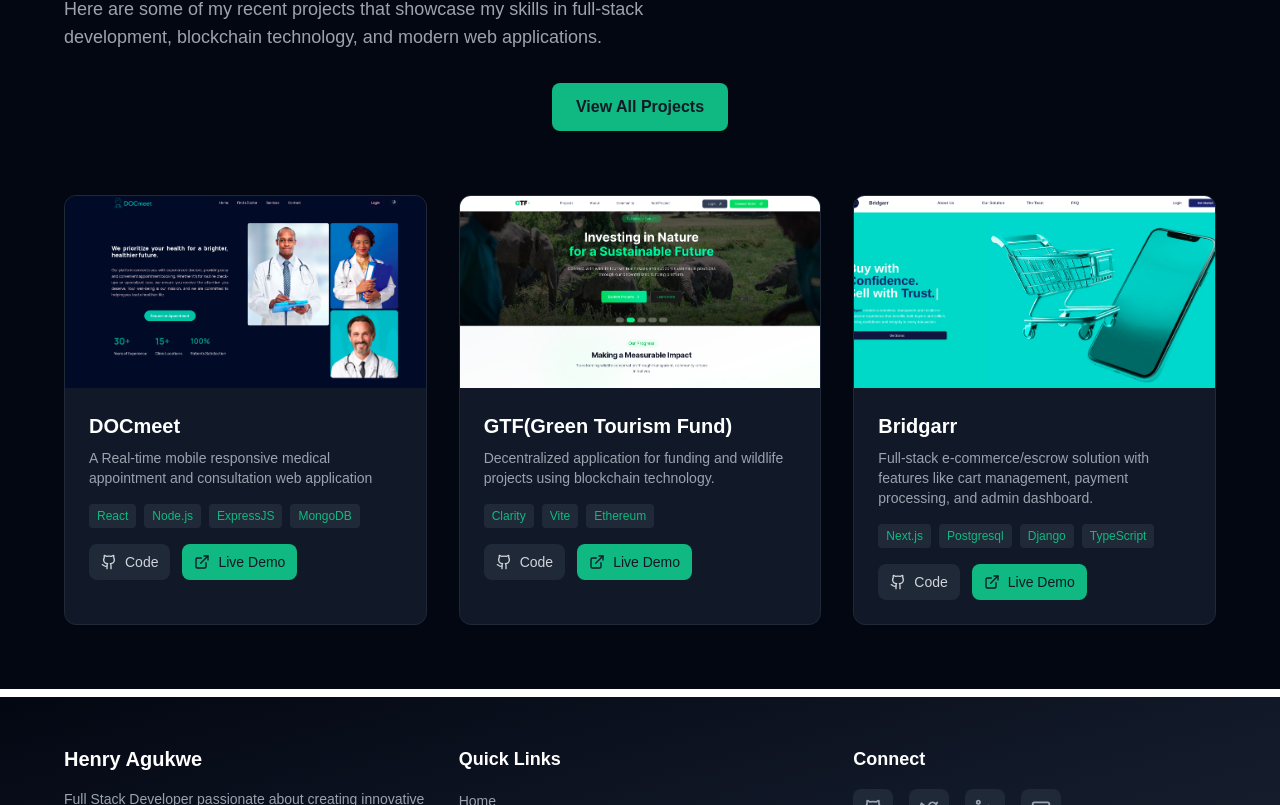
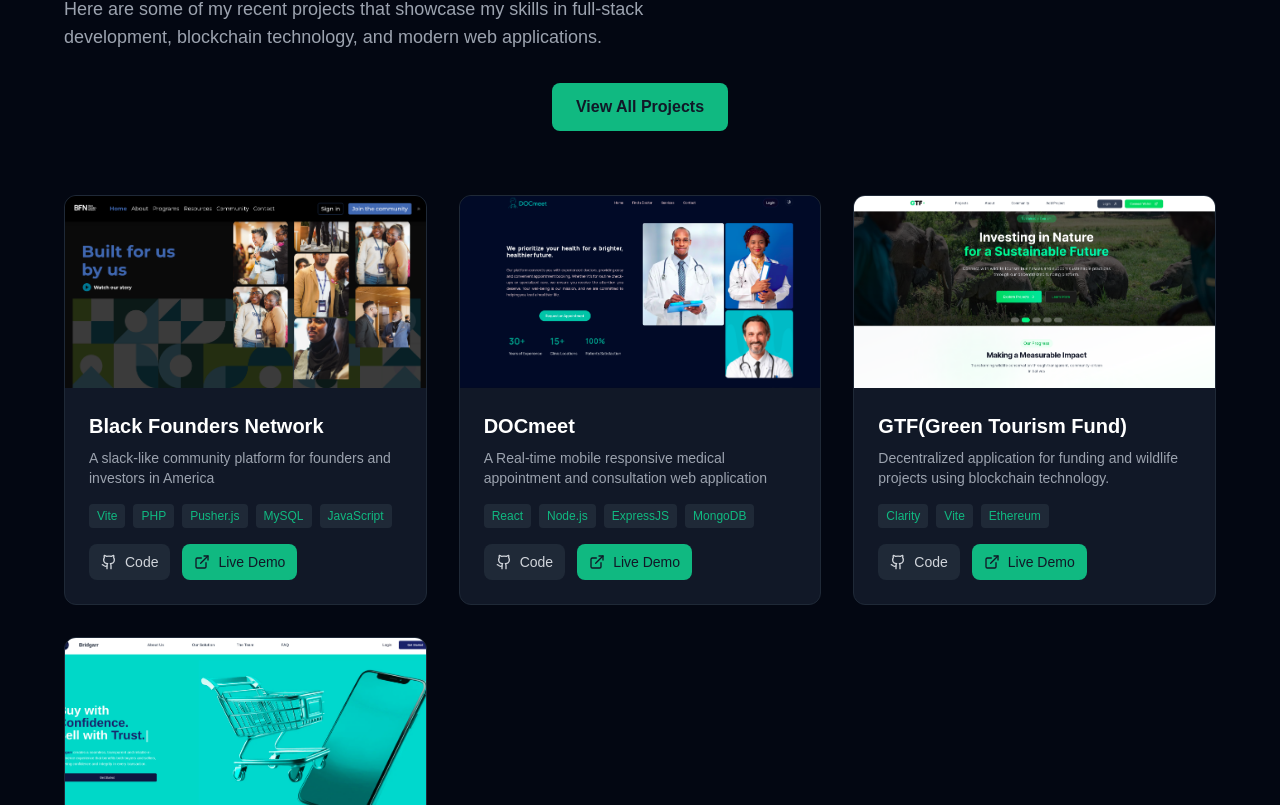
Before and after one commit to TheDEV111/Portfolio, a React (Vite) app: page / in a window 1280 px wide. Shown: the part 997-1802 px from the top of the page. Built offline with nearby package versions, Linux system fonts and the light colour scheme; no server answers; a web font is replaced by a local one.

Commit message:
feat: Add Black Founders Network project details to portfolio

```diff
--- a/src/Components/ProjectList.tsx
+++ b/src/Components/ProjectList.tsx
@@ -117,6 +117,26 @@ const ProjectList: React.FC = () => {
   const categories = ['All', 'Full Stack', 'Blockchain', 'Backend', 'Frontend'];
 
   const projects: Project[] = [
+    {
+      title: "Black Founders Network",
+      description: "A slack-like community platform for founders and investors in America",
+      longDescription: "Black Founders Network is a comprehensive community platform designed to connect Black entrepreneurs, founders, and investors across America. Built with real-time communication features, the platform facilitates networking, resource sharing, mentorship opportunities, and collaborative growth. It serves as a digital hub where founders can showcase their startups, seek funding, share insights, and build meaningful connections within the Black entrepreneurship ecosystem.",
+      tech: ["Vite", "PHP", "Pusher.js", "MySQL", "JavaScript"],
+      github: "https://github.com/private",
+      live: "https://blackfounders.network/",
+      icon: Globe,
+      category: "Frontend",
+      image: "/BFN.png",
+      features: [
+        "Real-time messaging and notifications",
+        "Community channels and direct messaging",
+        "Founder and investor profiles",
+        "Resource sharing and networking tools",
+        "Event management and announcements"
+      ],
+      challenges: "Building a scalable real-time messaging system with Pusher.js while ensuring smooth user experience across different devices. Managing complex user relationships and implementing efficient database queries for community interactions.",
+      outcome: "Successfully launched with an active community of founders and investors. Platform facilitates meaningful connections and has become a vital resource for Black entrepreneurship in America."
+    },
     {
       title: "African Trade Empire",
       description: "African Trade Empire is an innovative NFT card game and trading platform built on the Flow blockchain",
--- a/src/Components/Projects.tsx
+++ b/src/Components/Projects.tsx
@@ -6,6 +6,25 @@ import type { Project } from '@/types';
 
 const ProjectsSection: React.FC = () => {
   const projects: Project[] = [
+    {
+      title: "Black Founders Network",
+      description: "A slack-like community platform for founders and investors in America",
+      longDescription: "Black Founders Network is a comprehensive community platform designed to connect Black entrepreneurs, founders, and investors across America. Built with real-time communication features, the platform facilitates networking, resource sharing, mentorship opportunities, and collaborative growth. It serves as a digital hub where founders can showcase their startups, seek funding, share insights, and build meaningful connections within the Black entrepreneurship ecosystem.",
+      tech: ["Vite", "PHP", "Pusher.js", "MySQL", "JavaScript"],
+      github: "https://github.com/private",
+      live: "https://blackfounders.network/",
+      image: "/BFN.png",
+      category: "Frontend",
+      features: [
+        "Real-time messaging and notifications",
+        "Community channels and direct messaging",
+        "Founder and investor profiles",
+        "Resource sharing and networking tools",
+        "Event management and announcements"
+      ],
+      challenges: "Building a scalable real-time messaging system with Pusher.js while ensuring smooth user experience across different devices. Managing complex user relationships and implementing efficient database queries for community interactions.",
+      outcome: "Successfully launched with an active community of founders and investors. Platform facilitates meaningful connections and has become a vital resource for Black entrepreneurship in America."
+    },
     {
       title: "DOCmeet",
       description: "A Real-time mobile responsive medical appointment and consultation web application",
```
Also changed, not shown: public/BFN.png (added).
